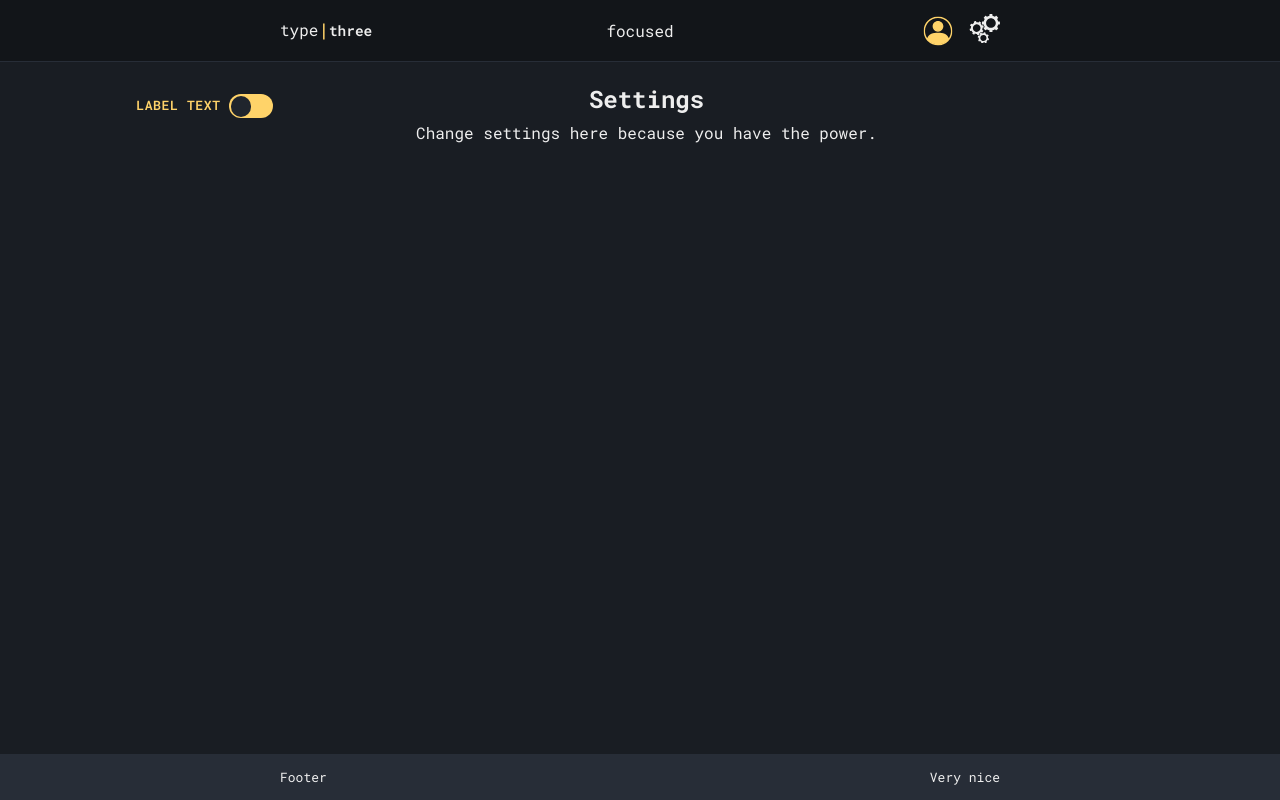
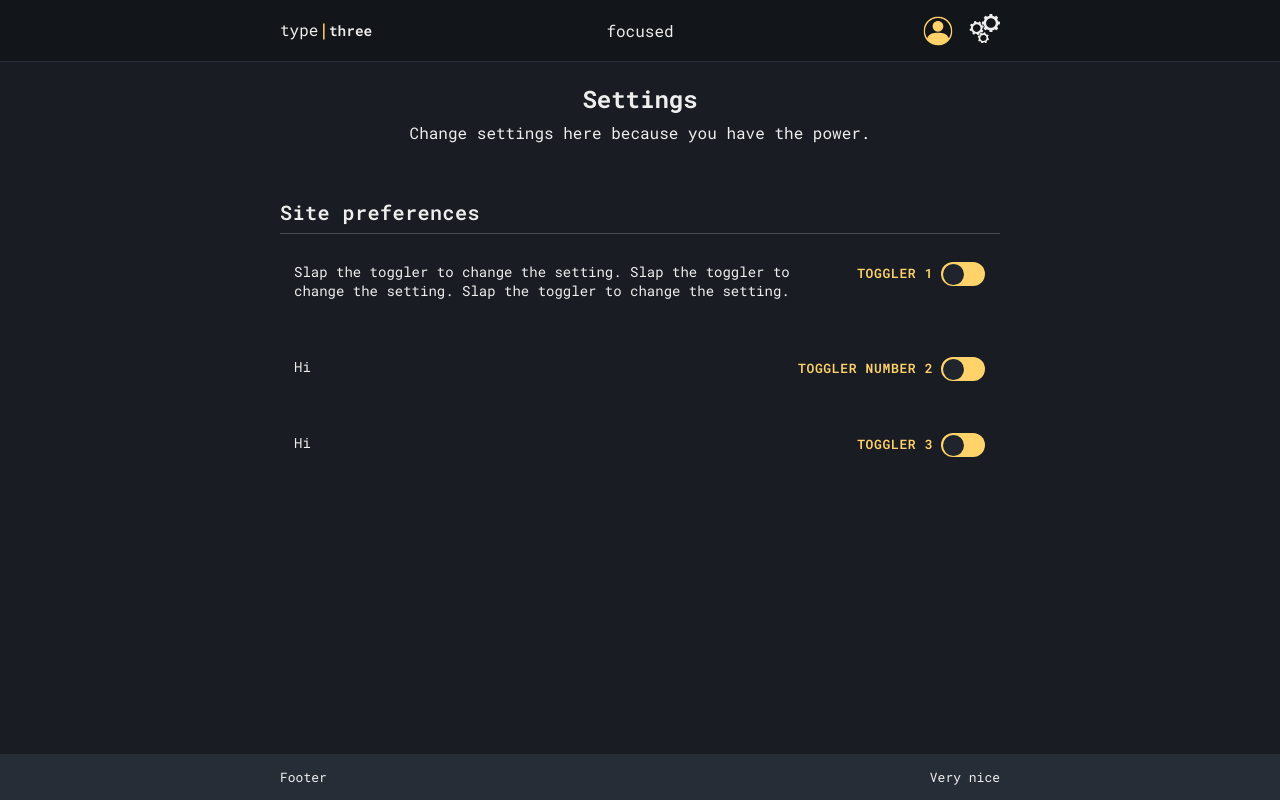
Before and after one commit to patrik-setterberg/typethree, a React (Create React App) app in the folder frontend/: page /settings in a window 1280 px wide. Built offline with nearby package versions, Linux system fonts and the light colour scheme.

Commit message:
Add SettingsCategory, SettingsItem, tweak ToggleSwitch styles

```diff
--- a/frontend/src/App.tsx
+++ b/frontend/src/App.tsx
@@ -12,7 +12,6 @@ import Main from "./components/UI/Main/Main";
 //import Modal from "./components/UI/Modal/Modal";
 import SettingsPage from "./pages/SettingsPage/SettingsPage";
 import UserPage from "./pages/UserPage/UserPage";
-import ToggleSwitch from "./components/UI/ToggleSwitch/ToggleSwitch";
 
 import TestCountdown from "./components/TestCountdown/TestCountdown";
 
@@ -29,14 +28,11 @@ const App = (): JSX.Element => {
   const [currentTheme, setCurrentTheme] = useState(themes[defaultTheme]);
   // IF LOGGED IN, USE USER'S PREFERED THEME SETTING.
 
-  let testVar = false;
-
   return (
     <ThemeProvider theme={currentTheme}>
       <BrowserRouter>
         <Header />
         <Main>
-          <ToggleSwitch Id="test" labelText="Label text" onChangeFunc={(isChecked) => {testVar = isChecked;}}/>
           <Routes>
             <Route path="/" element={<TestCountdown />} />
             <Route path="/settings" element={<SettingsPage />} />
--- a/frontend/src/components/UI/ToggleSwitch/ToggleSwitch.styles.ts
+++ b/frontend/src/components/UI/ToggleSwitch/ToggleSwitch.styles.ts
@@ -1,15 +1,17 @@
 import styled from "styled-components";
 
-export const Wrapper = styled.div`
+export const Wrapper = styled.div<{ labelTextLen: number }>`
   position: relative;
-  margin-top: 2rem;
+  font-size: 0.8125rem;
+  margin-left: ${props => props.labelTextLen}ch;
+  padding-left: 4rem;
 `;
 
 export const Input = styled.input`
   opacity: 0;
 
   /* &:focus ~ label {
-    outline: 2px solid ${props => props.theme.highlight};
+    outline: 2px solid ${(props) => props.theme.highlight};
     outline-offset: 5px;
     outline-width: 2px;
   } */
@@ -40,7 +42,6 @@ export const Label = styled.label<{ labelTextLen: number }>`
     ${(props) => props.labelTextLen * -1}ch +
       (${(props) => props.labelTextLen} * ${LABEL_LETTER_SPACING}px * -1) - 1ch
   );
-  font-size: 0.8125rem;
   font-weight: 600;
   line-height: 1.8;
   letter-spacing: ${LABEL_LETTER_SPACING}px;
@@ -63,11 +64,12 @@ export const Label = styled.label<{ labelTextLen: number }>`
     transition: all 0.1s ease-out;
   }
 
-  &:hover {
+  /* &:hover {
     letter-spacing: ${LABEL_LETTER_SPACING_HOVER}px;
     text-indent: calc(
     ${(props) => props.labelTextLen * -1}ch +
-      (${(props) => props.labelTextLen} * ${LABEL_LETTER_SPACING_HOVER}px * -1) - 1ch
-  );
-  }
+      (${(props) =>
+    props.labelTextLen} * ${LABEL_LETTER_SPACING_HOVER}px * -1) - 1ch
+    );
+  } */
 `;
--- a/frontend/src/components/UI/ToggleSwitch/ToggleSwitch.tsx
+++ b/frontend/src/components/UI/ToggleSwitch/ToggleSwitch.tsx
@@ -2,25 +2,21 @@ import * as S from "./ToggleSwitch.styles";
 import { ToggleSwitchProps } from "./ToggleSwitch.interfaces";
 import React, { ChangeEvent } from "react";
 
-const ToggleSwitch = ({ Id, labelText, onChangeFunc }: ToggleSwitchProps): JSX.Element => {
-
+const ToggleSwitch = ({
+  Id,
+  labelText,
+  onChangeFunc,
+}: ToggleSwitchProps): JSX.Element => {
   const handleChange = (e: React.ChangeEvent<HTMLInputElement>) => {
     const isChecked = e.target.checked;
     onChangeFunc(isChecked);
   };
 
   return (
-    <S.Wrapper>
-      <S.Input
-        type="checkbox"
-        id={Id || "toggle_switch"}
-        onChange={handleChange}
-      />
-      <S.Label
-        htmlFor={Id || "toggle_switch"}
-        labelTextLen={labelText.length || "Toggle".length}
-      >
-        {labelText || "Toggle"}
+    <S.Wrapper labelTextLen={labelText.length}>
+      <S.Input type="checkbox" id={Id} onChange={handleChange} />
+      <S.Label htmlFor={Id} labelTextLen={labelText.length}>
+        {labelText}
       </S.Label>
     </S.Wrapper>
   );
--- /dev/null
+++ b/frontend/src/pages/SettingsPage/SettingsCategory/SettingsCategory.interfaces.ts
@@ -0,0 +1,4 @@
+export interface SettingsCategoryProps {
+  title: string;
+  children: React.ReactNode;
+}
--- /dev/null
+++ b/frontend/src/pages/SettingsPage/SettingsCategory/SettingsCategory.styles.ts
@@ -0,0 +1,20 @@
+import styled from "styled-components";
+
+export const SettingsCategory = styled.section`
+  width: 100%;
+  margin-top: calc(var(--default-spacing) * 2);
+  padding-top: calc(var(--default-spacing) * 2);
+`;
+
+export const SettingsCategoryTitle = styled.h2`
+  font-size: 1.25rem;
+  border-bottom: 1px solid rgba(255, 255, 255, 0.2);
+  padding-bottom: 0.5rem;
+  font-weight: 600;
+  letter-spacing: 0.5px;
+  color: ${(props) => props.theme.primary};
+`;
+
+export const SettingsList = styled.ul`
+  list-style-type: none;
+`;
--- /dev/null
+++ b/frontend/src/pages/SettingsPage/SettingsCategory/SettingsCategory.tsx
@@ -0,0 +1,16 @@
+import * as S from "./SettingsCategory.styles";
+import { SettingsCategoryProps } from "./SettingsCategory.interfaces";
+
+const SettingsCategory = ({
+  title,
+  children,
+}: SettingsCategoryProps): JSX.Element => {
+  return (
+    <S.SettingsCategory>
+      <S.SettingsCategoryTitle>{title}</S.SettingsCategoryTitle>
+      <S.SettingsList>{children}</S.SettingsList>
+    </S.SettingsCategory>
+  );
+};
+
+export default SettingsCategory;
--- /dev/null
+++ b/frontend/src/pages/SettingsPage/SettingsItem/SettingsItem.interfaces.ts
@@ -0,0 +1,6 @@
+export interface SettingsItemProps {
+  togglerId: string;
+  togglerLabel: string;
+  togglerFunc: () => void;
+  children: React.ReactNode;
+}
--- /dev/null
+++ b/frontend/src/pages/SettingsPage/SettingsItem/SettingsItem.styles.ts
@@ -0,0 +1,41 @@
+import styled from "styled-components";
+
+export const SettingsItem = styled.li`
+  display: flex;
+  justify-content: space-between;
+  position: relative;
+  width: auto;
+  padding: calc(var(--default-spacing) * 2) var(--default-spacing);
+  border-right: 1px solid transparent;
+  border-bottom: 1px solid transparent;
+
+  /* TEMP */
+  & span {
+    color: ${props => props.theme.primary};
+    font-size: 0.875rem;
+    display: inline-block;
+  }
+
+  &::after {
+    content: "";
+    position: absolute;
+    top: 0;
+    left: 0;
+    height: 100%;
+    width: 100%;
+    z-index: -1;
+    background: linear-gradient(
+      170deg,
+      transparent 30%,
+      ${(props) => props.theme.backgroundTertiary}
+    );
+    border-bottom: 1px solid rgba(255, 255, 255, 0.05);
+    border-right: 1px solid rgba(255, 255, 255, 0.05);
+    opacity: 0;
+    transition: opacity 0.3s ease-out;
+  }
+
+  &:hover::after {
+    opacity: 0.75;
+  }
+`;
--- /dev/null
+++ b/frontend/src/pages/SettingsPage/SettingsItem/SettingsItem.tsx
@@ -0,0 +1,23 @@
+import * as S from "./SettingsItem.styles";
+import { SettingsItemProps } from "./SettingsItem.interfaces";
+import ToggleSwitch from "../../../components/UI/ToggleSwitch/ToggleSwitch";
+
+const SettingsItem = ({
+  togglerId,
+  togglerLabel,
+  togglerFunc,
+  children,
+}: SettingsItemProps): JSX.Element => {
+  return (
+    <S.SettingsItem>
+      {children}
+      <ToggleSwitch
+        Id={togglerId}
+        labelText={togglerLabel}
+        onChangeFunc={togglerFunc}
+      />
+    </S.SettingsItem>
+  );
+};
+
+export default SettingsItem;
--- a/frontend/src/pages/SettingsPage/SettingsPage.tsx
+++ b/frontend/src/pages/SettingsPage/SettingsPage.tsx
@@ -4,18 +4,45 @@ import { SettingsPageProps } from "./SettingsPage.interfaces";
 import { PageContainer as Container } from "../../components/UI/Container.styles";
 import PageTitle from "../../components/UI/PageTitle.styles";
 import PageTagline from "../../components/UI/PageTagline.styles";
+import SettingsCategory from "./SettingsCategory/SettingsCategory";
+import SettingsItem from "./SettingsItem/SettingsItem";
 
 const SettingsPage = ({}: SettingsPageProps): JSX.Element => {
   const S = { ...SettingsPageStyles, Container, PageTitle, PageTagline };
 
+  const testFunc = () => {
+    console.log("togglin");
+  };
+
   return (
     <S.Container>
-      <S.PageTitle>
-        Settings
-      </S.PageTitle>
+      <S.PageTitle>Settings</S.PageTitle>
       <S.PageTagline>
         Change settings here because you have the power.
       </S.PageTagline>
+      <SettingsCategory title="Site preferences">
+        <SettingsItem
+          togglerId="toggler1"
+          togglerLabel="Toggler 1"
+          togglerFunc={testFunc}
+        >
+          <span>Slap the toggler to change the setting. Slap the toggler to change the setting. Slap the toggler to change the setting. </span>
+        </SettingsItem>
+        <SettingsItem
+          togglerId="toggler2"
+          togglerLabel="Toggler number 2"
+          togglerFunc={testFunc}
+        >
+          <span>Hi</span>
+        </SettingsItem>
+        <SettingsItem
+          togglerId="toggler3"
+          togglerLabel="Toggler 3"
+          togglerFunc={testFunc}
+        >
+          <span>Hi</span>
+        </SettingsItem>
+      </SettingsCategory>
     </S.Container>
   );
 };
```
